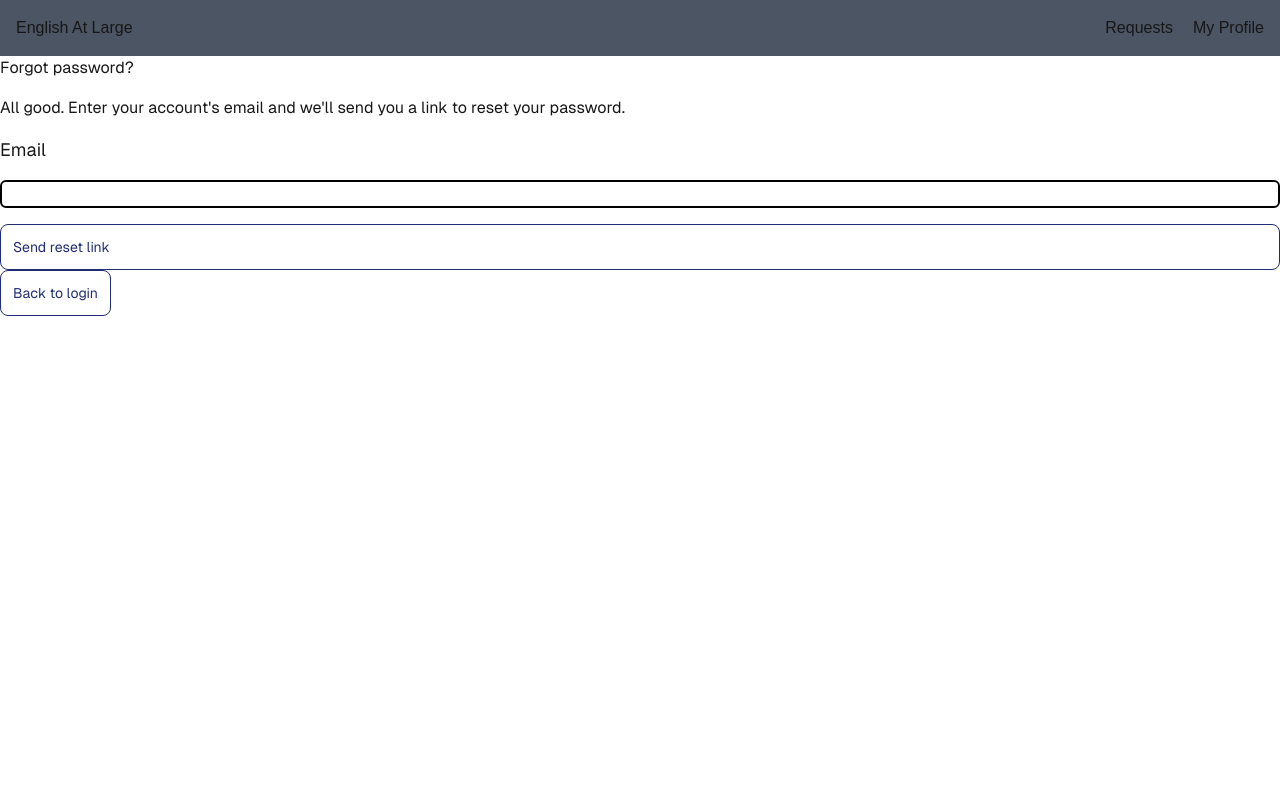
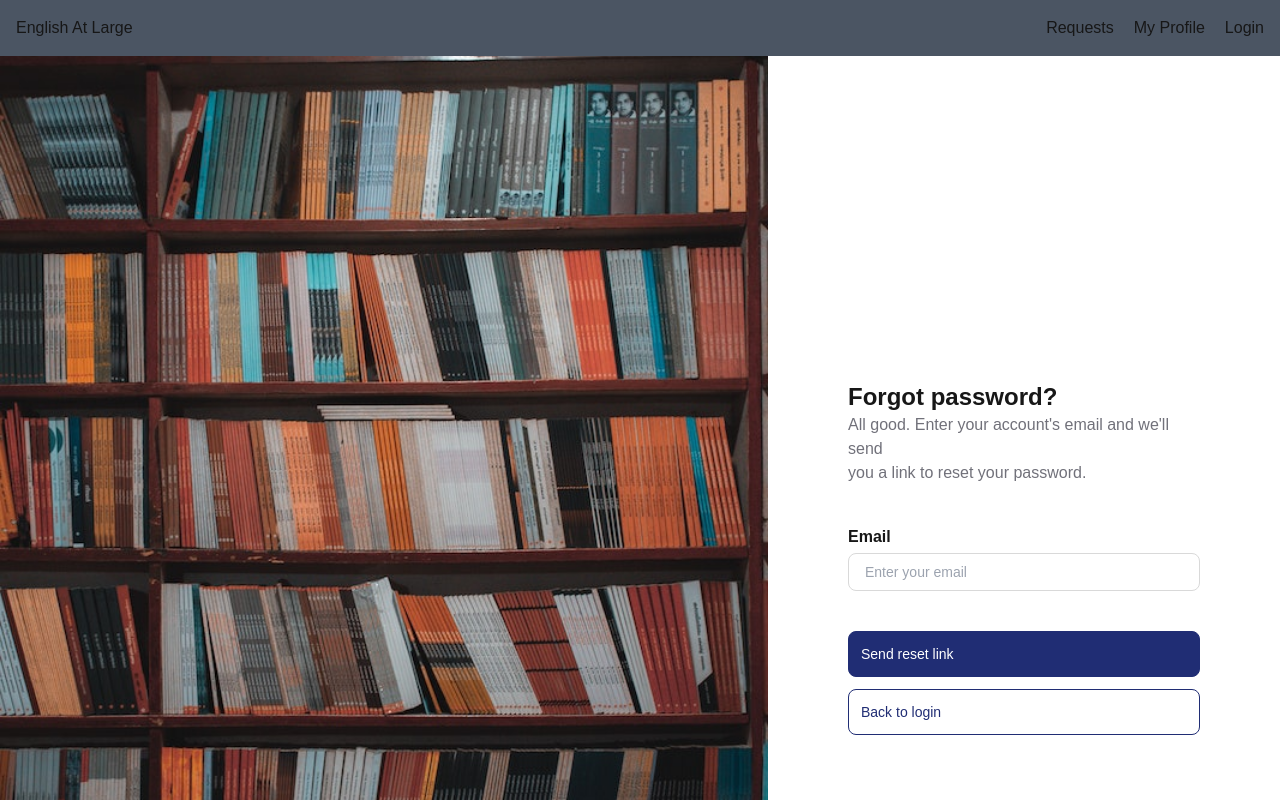
Before and after one commit to JumboCode/english-at-large, a Next.js app: page /forgot-password in a window 1280 px wide. Shown: the top 800 px of the page. Built offline with nearby package versions, Linux system fonts and the light colour scheme.

Commit message:
final changes

```diff
--- a/src/app/backendTest/page.tsx
+++ b/src/app/backendTest/page.tsx
@@ -36,10 +36,6 @@ const About = () => {
           <DeleteBookButton />
         </div>
       </div>
-
-      <div>
-        <a href="/login"> Go to login page </a>
-      </div>
     </div>
   );
 };
--- a/src/app/forgot-password/page.tsx
+++ b/src/app/forgot-password/page.tsx
@@ -1,12 +1,57 @@
 "use client";
-import ForgotPasswordForm from "@/components/forgot-password/ForgotPasswordForm"
+import ForgotPasswordForm from "@/components/forgot-password/ForgotPasswordForm";
+import books from "@/images/books.jpg";
+import CommonButton from "@/components/common/button/CommonButton";
+import Image from "next/image";
 
-export default function ForgotPassword() {
+const ForgotPassword = () => {
+  const handleReset = () => {
+    return <div />;
+  };
+  const toLogin = () => {
+    <a href="/login" />;
+  };
 
-    return (
-      <div className="font-[family-name:var(--font-geist-sans)]">
-        {/* <p> forgot password page </p>  */}
+  return (
+    <div className="font-family-name:var(--font-geist-sans)] grid grid-cols-5 items-center">
+      <div className="col-span-3">
+        <Image aria-hidden src={books} alt="books" layout="responsive" />
+      </div>
+
+      <div className="container mx-auto px-20 object-fill col-span-2">
+        <div className="text-2xl font-bold flex flex-col-3">
+          <h1>Forgot password?</h1>
+        </div>
+
+        <div className="text-m pb-10 text-zinc-500">
+          <p>
+            {" "}
+            All good. Enter your account's email and we'll send <br /> you a
+            link to reset your password.{" "}
+          </p>
+        </div>
         <ForgotPasswordForm />
+
+        <div>
+          <CommonButton
+            label="Send reset link"
+            onClick={handleReset}
+            altTextStyle="text-white"
+            altStyle="bg-dark-blue mt-10 w-full"
+          />
+
+          <a href="/login">
+            <CommonButton
+              label="Back to login"
+              onClick={toLogin}
+              altTextStyle="text-dark-blue"
+              altStyle="bg-white outline-dark-blue mt-3 w-full"
+            />
+          </a>
+        </div>
       </div>
-    );
-  }
+    </div>
+  );
+};
+
+export default ForgotPassword;
--- a/src/app/login/page.tsx
+++ b/src/app/login/page.tsx
@@ -1,17 +1,35 @@
 "use client";
 import CommonButton from "@/components/common/button/CommonButton";
 import LoginForm from "@/components/login/LoginForm";
+import books from "@/images/books.jpg";
+
+import Image from "next/image";
 
 const Login = () => {
   return (
-    <div className="font-[family-name:var(--font-geist-sans)]">
+    <div className="flex font-[family-name:var(--font-geist-sans)] left-0 grid grid-cols-5 items-center">
+      <div className="col-span-3">
+        <Image aria-hidden src={books} alt="books" layout="responsive" />
+      </div>
+
+      <div className="container mx-auto px-20 object-fill col-span-2">
+        <div className="text-2xl font-bold">
+          <h1> Welcome back! </h1>
+        </div>
+
+        <div className="text-m pb-10 text-zinc-500">
+          <p> Sign in to English at Large Catalog </p>
+        </div>
+
         <LoginForm />
+
         <CommonButton
           onClick={() => {}}
           label="Login"
           altTextStyle="text-white"
-        altStyle="bg-dark-blue"
+          altStyle="bg-dark-blue mt-10 w-full"
         />
+      </div>
     </div>
   );
 };
--- a/src/components/NavBar.tsx
+++ b/src/components/NavBar.tsx
@@ -13,6 +13,9 @@ const NavBar = () => {
         <a href="/profile">
           <p>My Profile</p>
         </a>
+        <a href="/login">
+          Login
+        </a>
       </div>
     </div>
   );
--- a/src/components/forgot-password/ForgotPasswordForm.tsx
+++ b/src/components/forgot-password/ForgotPasswordForm.tsx
@@ -1,37 +1,21 @@
 "use client";
-import React from 'react';
-
-import CommonButton from '@/components/common/button/CommonButton';
+import React from "react";
 
 const ForgotPasswordForm = () => {
-    const handleReset = () => {
-        return (<div/>);
-    }
-    const toLogin = () => {
-        <a href="/login"/>
-    }
   return (
     <div>
       <form className="flex flex-col gap-y-4">
-        Forgot password?
-        <p> All good. Enter your account's email and we'll
-            send you a link to reset your password. </p>
-
-        <label htmlFor="email" className="block text-lg">
+        <label htmlFor="email" className="font-bold text-l">
           Email
         </label>
         <input
           type="text"
           id="email"
-          className="border-2 border-black border-solid rounded-md"
+          className="flex flex-row justify-between items-center text-sm px-4 py-2 -mt-3 border border-medium-grey-border rounded-lg bg-white cursor-text"
+          placeholder="Enter your email"
         />
+      </form>
 
-        <CommonButton label="Send reset link" onClick={handleReset} />
-
-      </form>
-      <a href = "/login">
-        <CommonButton label="Back to login" onClick={toLogin}/>
-      </a>
     </div>
   );
 };
--- a/src/components/login/LoginForm.tsx
+++ b/src/components/login/LoginForm.tsx
@@ -1,5 +1,5 @@
 "use client";
-import React from 'react';
+import React from "react";
 
 const LoginForm = () => {
   const [checked, setChecked] = React.useState(false);
@@ -11,39 +11,37 @@ const LoginForm = () => {
   return (
     <div>
       <form className="flex flex-col gap-y-4">
-        <h1> Welcome back! </h1>
-        <p> Sign in to English at Large Catalog </p>
-
-        <label htmlFor="email" className="block text-lg">
+        <label htmlFor="email" className="text-l font-bold">
           Email
         </label>
         <input
           type="text"
           id="email"
-          className="border-2 border-black border-solid rounded-md"
+          className="flex flex-row justify-between items-center -mt-3 text-sm px-4 py-2 border border-medium-grey-border rounded-lg bg-white cursor-text"
+          placeholder="Enter your email"
         />
 
-        <label htmlFor="Password" className="block text-lg">
+        <label htmlFor="Password" className="text-l font-bold">
           Password
         </label>
         <input
           type="text"
           id="password"
-          className="border-2 border-black border-solid rounded-md"
+          className="flex flex-row justify-between items-center -mt-3 text-sm mt-0 px-4 py-2 border border-medium-grey-border rounded-lg bg-white cursor-text"
+          placeholder="Enter your password"
         />
       </form>
-      <label>
-        <input
-            type="checkbox"
-            checked={checked}
-            onChange={handleChange}
-        />
-        <p> Remember for 7 days </p>
-      </label>
 
-      <a href = "/forgot-password">
+      <div className="flex flex-row justify-between pt-10 font-bold">
+        <div className="flex gap-1">
+            <input type="checkbox" checked={checked} onChange={handleChange} />
+            <label/> Remember for 7 days <label/>
+        </div>
+
+        <a href="/forgot-password">
           <p> Forgot password? </p>
         </a>
+      </div>
     </div>
   );
 };
```
Also changed, not shown: src/images/books.jpg (added). Lines whose indentation alone changed are shown as unchanged.
